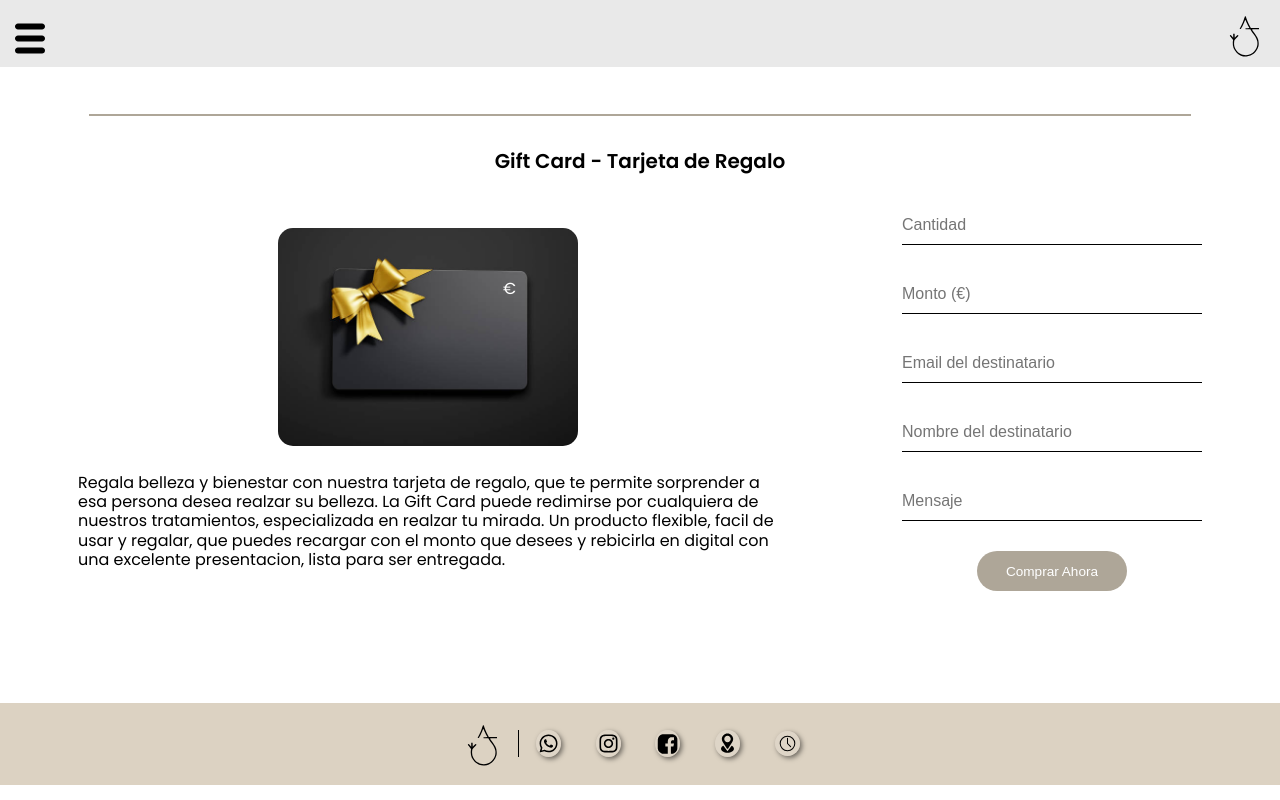
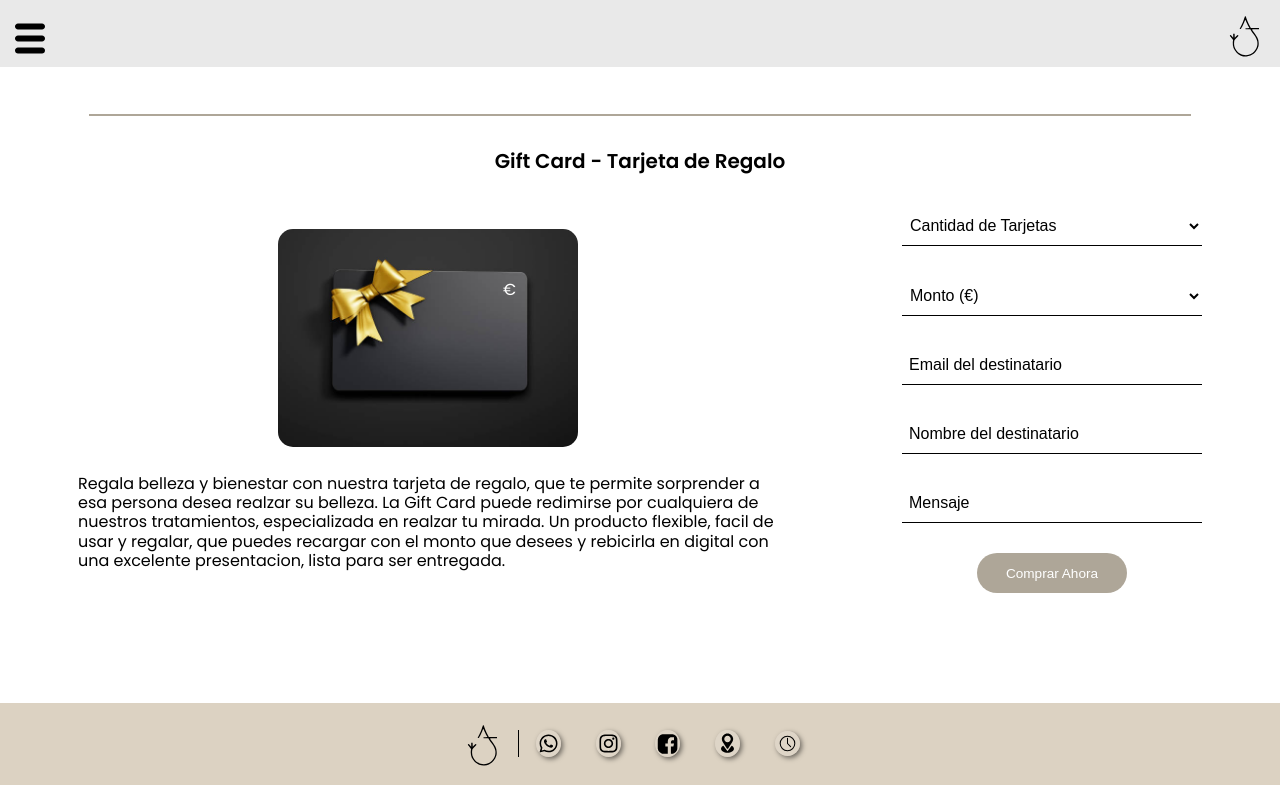
Before and after one commit to MarcoSchernetzki/Typescript-ByAndryMorales-Front, a React (Create React App) app: page /gift-card in a window 1280 px wide. Built offline with nearby package versions, Linux system fonts and the light colour scheme.

Commit message:
add select to form

```diff
--- a/src/features/pages/giftCardPage/giftCardPage.css
+++ b/src/features/pages/giftCardPage/giftCardPage.css
@@ -59,11 +59,11 @@
     line-height: 120%;
     max-width: 700px;
 }
-label input {
+.form-input {
     display: flex;
     justify-content: center;
     width: 300px;
-    padding: 10px 0;
+    padding: 10px 7px;
     font-size: 16px;
     color: #000;
     margin-bottom: 30px;
@@ -71,6 +71,16 @@ label input {
     border-bottom: 1px solid #000;
     outline: none;
     background: transparent;
+}
+.form-input::placeholder {
+    color: #000;
+}
+.form-input.select {
+    padding: 10px 4px;
+}
+.form-input option {
+    background-color: #fff;
+    color: #000;
 }
 .giftCard-button {
     display: flex;
--- a/src/features/pages/giftCardPage/giftCardPage.tsx
+++ b/src/features/pages/giftCardPage/giftCardPage.tsx
@@ -67,30 +67,42 @@ export const GiftCardPage = () => {
                     </p>
                 </div>
                 <form onSubmit={handleSubmit}>
-                    <label>
-                        <input
-                            type="number"
+                    <select
                         name="amount"
-                            placeholder="Cantidad"
+                        className="form-input select"
                         onInput={handleInput}
                         required
-                        />
-                    </label>
-                    <label>
-                        <input
-                            type="text"
+                    >
+                        <option disabled selected>
+                            Cantidad de Tarjetas
+                        </option>
+                        <option value="1">1</option>
+                        <option value="2">2</option>
+                        <option value="3">3</option>
+                        <option value="4">4</option>
+                        <option value="5">5</option>
+                    </select>
+                    <select
                         name="money"
-                            placeholder="Monto (€)"
                         onInput={handleInput}
+                        className="form-input select"
                         required
-                        />
-                    </label>
+                    >
+                        <option disabled selected>
+                            Monto (€)
+                        </option>
+                        <option value="25">25</option>
+                        <option value="50">50</option>
+                        <option value="75">75</option>
+                        <option value="100">100</option>
+                    </select>
                     <label>
                         <input
                             type="email"
                             name="email"
                             placeholder="Email del destinatario"
                             onInput={handleInput}
+                            className="form-input"
                             required
                         />
                     </label>
@@ -101,6 +113,7 @@ export const GiftCardPage = () => {
                             placeholder="Nombre del destinatario"
                             maxLength={16}
                             onInput={handleInput}
+                            className="form-input"
                             required
                         />
                     </label>
@@ -110,6 +123,7 @@ export const GiftCardPage = () => {
                             name="message"
                             placeholder="Mensaje"
                             onInput={handleInput}
+                            className="form-input"
                             required
                         />
                     </label>
@@ -117,6 +131,7 @@ export const GiftCardPage = () => {
                         type="hidden"
                         name="_next"
                         value="http://localhost:3000"
+                        className="form-input"
                     />
                     <input type="hidden" name="_captcha" value="false" />
                     <div className="giftCard-button">
```
Lines whose indentation alone changed are shown as unchanged.
